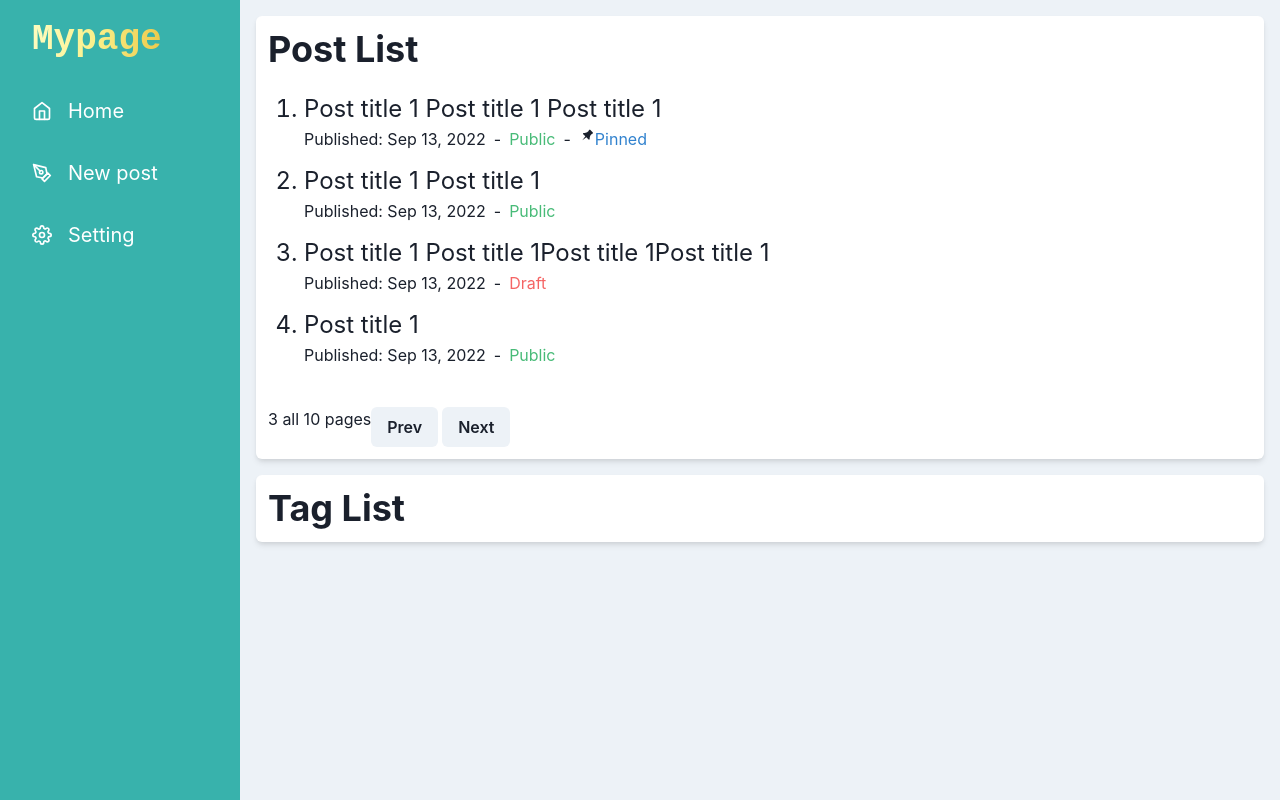
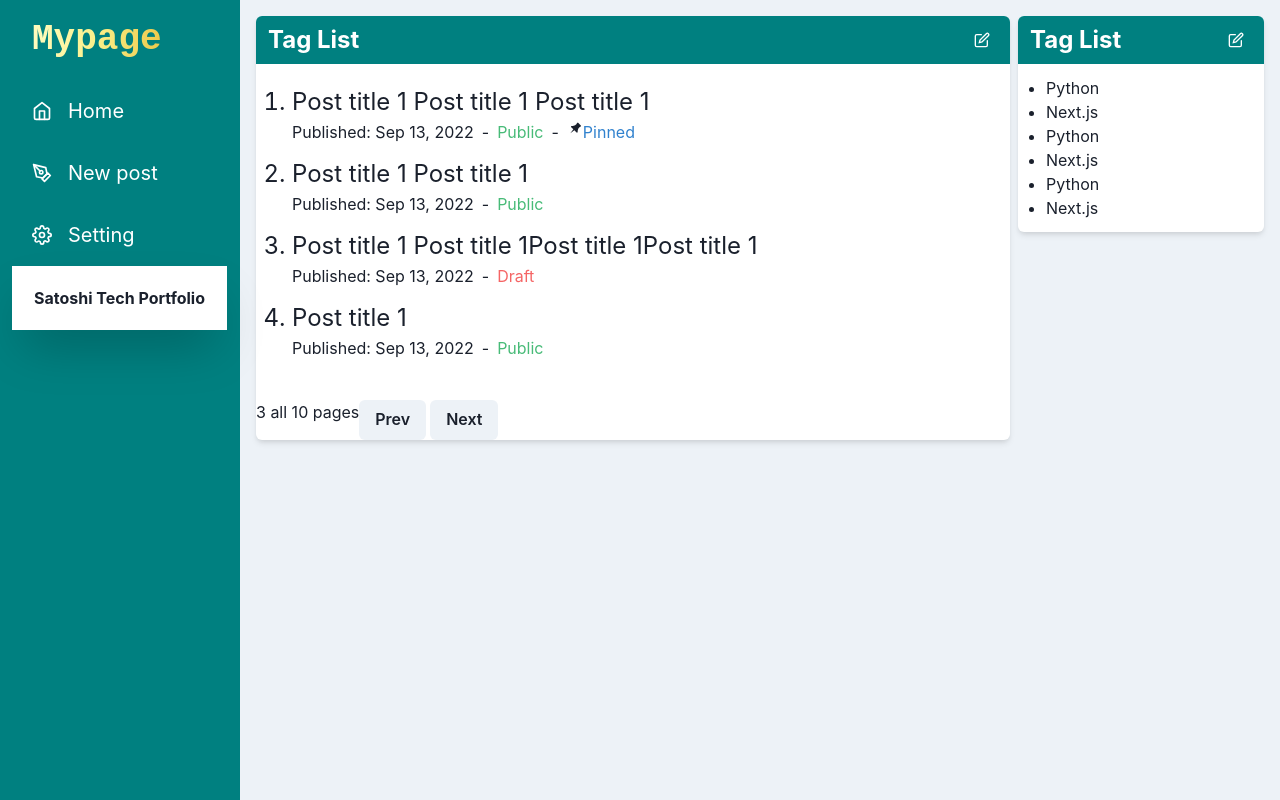
Before and after one commit to satoshi99/portfolio-page, a Next.js app: page /admin/dashboard in a window 1280 px wide. Built offline with nearby package versions, Linux system fonts and the light colour scheme.

Commit message:
fix dashboard

```diff
--- /dev/null
+++ b/src/components/atoms/buttons/EditButton.tsx
@@ -0,0 +1,22 @@
+import Link from 'next/link'
+import { EditIcon } from '@chakra-ui/icons'
+import { Button, ButtonProps } from '@chakra-ui/react'
+import { ChakraLink } from '../ChakraLink'
+
+interface Props {
+  url: string
+  buttonProps: ButtonProps
+}
+
+export const EditButton = (props: ButtonProps) => {
+  return (
+    <Button
+      variant="ghost"
+      color="white"
+      _hover={{ bgColor: 'blackAlpha.400' }}
+      {...props}
+    >
+      <EditIcon />
+    </Button>
+  )
+}
--- a/src/components/organisms/TagList.tsx
+++ b/src/components/organisms/TagList.tsx
@@ -3,7 +3,7 @@ import { AiOutlineTags } from 'react-icons/ai'
 import Link from 'next/link'
 import { ChakraLink } from '../atoms/ChakraLink'
 import { TagButton } from '../atoms/buttons/TagButton'
-import { Tag } from '../../types/types'
+import { Tag } from '../../types/main'
 
 export const TagList = () => {
   const tags: Tag[] = [
--- a/src/components/templates/admin/Sidebar.tsx
+++ b/src/components/templates/admin/Sidebar.tsx
@@ -16,6 +16,7 @@ import {
 } from '@chakra-ui/react'
 import { FiHome, FiPenTool, FiSettings, FiMenu } from 'react-icons/fi'
 import { LinkItem } from '../../../types/admin'
+import { ChakraLink } from '../../atoms/ChakraLink'
 
 const linkItems: LinkItem[] = [
   { name: 'Home', url: 'dashboard', icon: FiHome },
@@ -62,9 +63,9 @@ interface SidebarProps extends BoxProps {
 const SidebarContent = ({ onClose, linkItems, ...rest }: SidebarProps) => {
   return (
     <Box
-      bg={useColorModeValue('teal.400', 'gray.900')}
+      bg={useColorModeValue('teal', 'gray.900')}
       borderRight="1px"
-      borderRightColor={useColorModeValue('teal.400', 'gray.700')}
+      borderRightColor={useColorModeValue('teal', 'gray.700')}
       w={{ base: 'full', md: 60 }}
       pos="fixed"
       h="full"
@@ -86,6 +87,7 @@ const SidebarContent = ({ onClose, linkItems, ...rest }: SidebarProps) => {
       {linkItems?.map((link) => (
         <NavItem key={link.name} linkItem={link} />
       ))}
+      <MainBanar />
     </Box>
   )
 }
@@ -132,9 +134,9 @@ const MobileNav = ({ onOpen, ...rest }: MobileProps) => {
       px={{ base: 4, md: 24 }}
       height="20"
       alignItems="center"
-      bg={useColorModeValue('teal.400', 'gray.900')}
+      bg={useColorModeValue('teal', 'gray.900')}
       borderBottomWidth="1px"
-      borderBottomColor={useColorModeValue('teal.400', 'gray.700')}
+      borderBottomColor={useColorModeValue('teal', 'gray.700')}
       justifyContent="flex-start"
       {...rest}
     >
@@ -155,6 +157,24 @@ const MobileNav = ({ onOpen, ...rest }: MobileProps) => {
       >
         Mypage
       </Text>
+      <MainBanar />
     </Flex>
   )
 }
+
+const MainBanar = () => {
+  return (
+    <ChakraLink href="/" isExternal>
+      <Text
+        fontWeight="bold"
+        align="center"
+        bg="white"
+        p="5"
+        mx="3"
+        shadow="2xl"
+      >
+        Satoshi Tech Portfolio
+      </Text>
+    </ChakraLink>
+  )
+}
--- a/src/pages/admin/dashboard.tsx
+++ b/src/pages/admin/dashboard.tsx
@@ -9,23 +9,47 @@ import {
   ListItem,
   OrderedList,
   Button,
+  Grid,
+  GridItem,
+  UnorderedList,
+  Divider,
+  Table,
+  Spacer,
 } from '@chakra-ui/react'
+import { EditButton } from '../../components/atoms/buttons/EditButton'
 
 const dashboard: NextPage = () => {
   return (
     <Sidebar>
+      <Grid templateColumns="repeat(4, 1fr)" columnGap={2}>
+        <GridItem colSpan={{ base: 4, md: 3 }}>
           <Flex
             direction="column"
             bgColor="white"
             rounded="md"
-        p="3"
             shadow="md"
             mb="4"
           >
-        <Heading>Post List</Heading>
+            <Flex
+              direction="row"
+              bgColor="teal"
+              borderTopRadius="md"
+              p="1"
+              align="center"
+              justify="center"
+            >
+              <Heading fontSize="2xl" color="white" ml="2">
+                Tag List
+              </Heading>
+              <Spacer />
+              <EditButton size="md" />
+            </Flex>
+            <Flex direction="column">
               <OrderedList p="5" spacing={3}>
                 <ListItem fontSize="2xl">
+                  <Flex>
                     <Text>Post title 1 Post title 1 Post title 1</Text>
+                  </Flex>
                   <Flex direction="row" fontSize="md">
                     <Text>Published: Sep 13, 2022</Text>
                     <Text mx="2">-</Text>
@@ -63,6 +87,7 @@ const dashboard: NextPage = () => {
                   </Flex>
                 </ListItem>
               </OrderedList>
+            </Flex>
             <Flex w="100%" mt="5">
               <Text>3 all 10 pages</Text>
               <Box>
@@ -71,10 +96,35 @@ const dashboard: NextPage = () => {
               </Box>
             </Flex>
           </Flex>
+        </GridItem>
+        <GridItem colSpan={1}>
+          <Flex direction="column" bgColor="white" rounded="md" shadow="md">
+            <Flex
+              direction="row"
+              bgColor="teal"
+              borderTopRadius="md"
+              p="1"
+              align="center"
+              justify="center"
+            >
+              <Heading fontSize="2xl" color="white" ml="2">
+                Tag List
+              </Heading>
+              <Spacer />
+              <EditButton size="md" />
+            </Flex>
 
-      <Flex direction="column" bgColor="white" rounded="md" p="3" shadow="md">
-        <Heading>Tag List</Heading>
+            <UnorderedList p="3">
+              <ListItem>Python</ListItem>
+              <ListItem>Next.js</ListItem>
+              <ListItem>Python</ListItem>
+              <ListItem>Next.js</ListItem>
+              <ListItem>Python</ListItem>
+              <ListItem>Next.js</ListItem>
+            </UnorderedList>
           </Flex>
+        </GridItem>
+      </Grid>
     </Sidebar>
   )
 }
```
Also changed, not shown: src/pages/admin/new-post.tsx (+20 -3 lines). Lines whose indentation alone changed are shown as unchanged.
